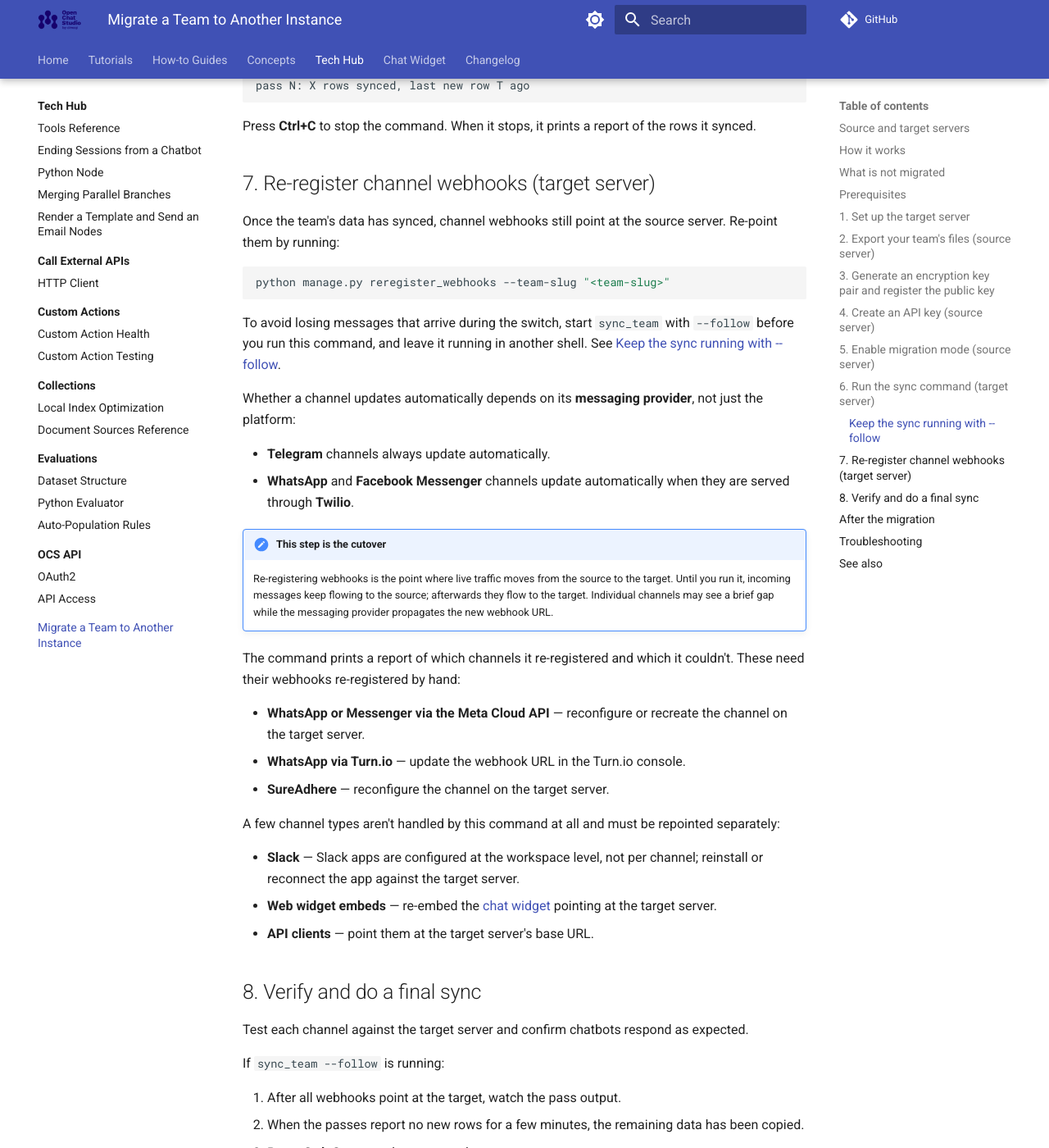
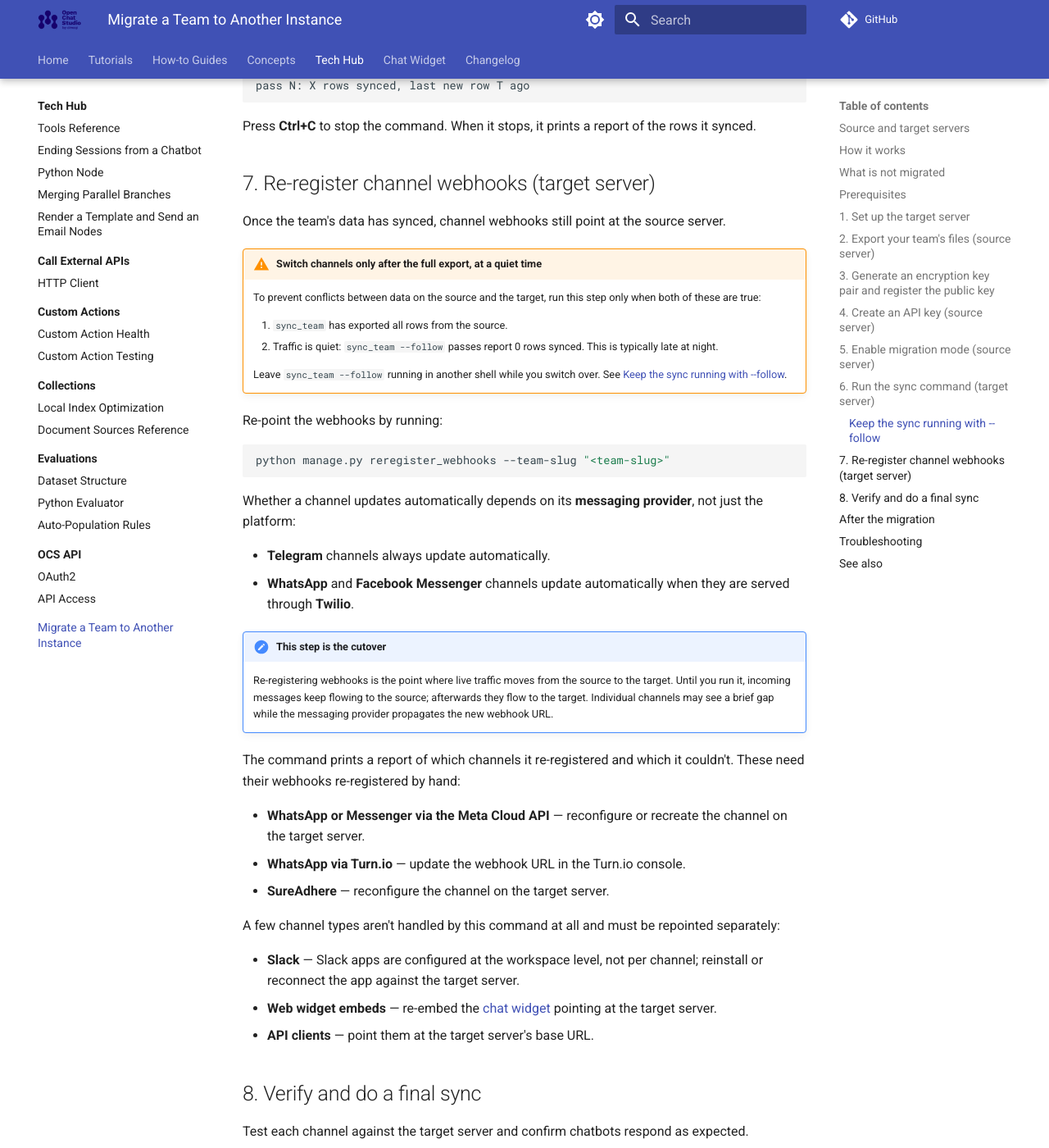
Before and after one commit to dimagi/open-chat-studio-docs, an MkDocs documentation site: the page built from docs/tech-hub/migrate_team.md, in a window 1280 px wide and 1400 px high, scrolled down 5808 px. Shown: the whole window at 82% size. Built offline with MkDocs 1.6.1 and Material for MkDocs 9.7.7, drawn with Linux system fonts in a browser that asks for light colours; a script that is not in the unit is left out; comment, search, counter and statistics services are not loaded; some of the changed text lies outside the part shown.

Commit message:
docs: switch channels only after full export at a quiet time
Co-Authored-By: Claude Opus 5.5 <noreply@anthropic.com>

````diff
--- a/docs/tech-hub/migrate_team.md
+++ b/docs/tech-hub/migrate_team.md
@@ -186,14 +186,21 @@ Press **Ctrl+C** to stop the command. When it stops, it prints a report of the r
 
 ## 7. Re-register channel webhooks (target server)
 
-Once the team's data has synced, channel webhooks still point at the source server. Re-point them by running:
+Once the team's data has synced, channel webhooks still point at the source server.
+
+!!! warning "Switch channels only after the full export, at a quiet time"
+    To prevent conflicts between data on the source and the target, run this step only when both of these are true:
+
+    1. `sync_team` has exported all rows from the source.
+    2. Traffic is quiet: `sync_team --follow` passes report 0 rows synced. This is typically late at night.
+
+    Leave `sync_team --follow` running in another shell while you switch over. See [Keep the sync running with --follow](#keep-the-sync-running-with-follow).
+
+Re-point the webhooks by running:
 
 ```bash
 python manage.py reregister_webhooks --team-slug "<team-slug>"
 ```
-
-To avoid losing messages that arrive during the switch, start `sync_team` with `--follow` before you run this command, and leave it running in another shell.
-See [Keep the sync running with --follow](#keep-the-sync-running-with-follow).
 
 Whether a channel updates automatically depends on its **messaging provider**, not just the platform:
 
@@ -222,10 +229,11 @@ Test each channel against the target server and confirm chatbots respond as expe
 If `sync_team --follow` is running:
 
 1. After all webhooks point at the target, watch the pass output.
-2. When the passes report no new rows for a few minutes, the remaining data has been copied.
+2. When the passes report 0 rows synced for a few minutes, the remaining data has been copied.
 3. Press **Ctrl+C** to stop the command.
 
 If you did not use `--follow`, run `sync_team` one more time to pull in any messages or updates that arrived on the source while you were switching channels over.
+Do this soon after the switch, while traffic is still quiet.
 
 ## After the migration
 
````
